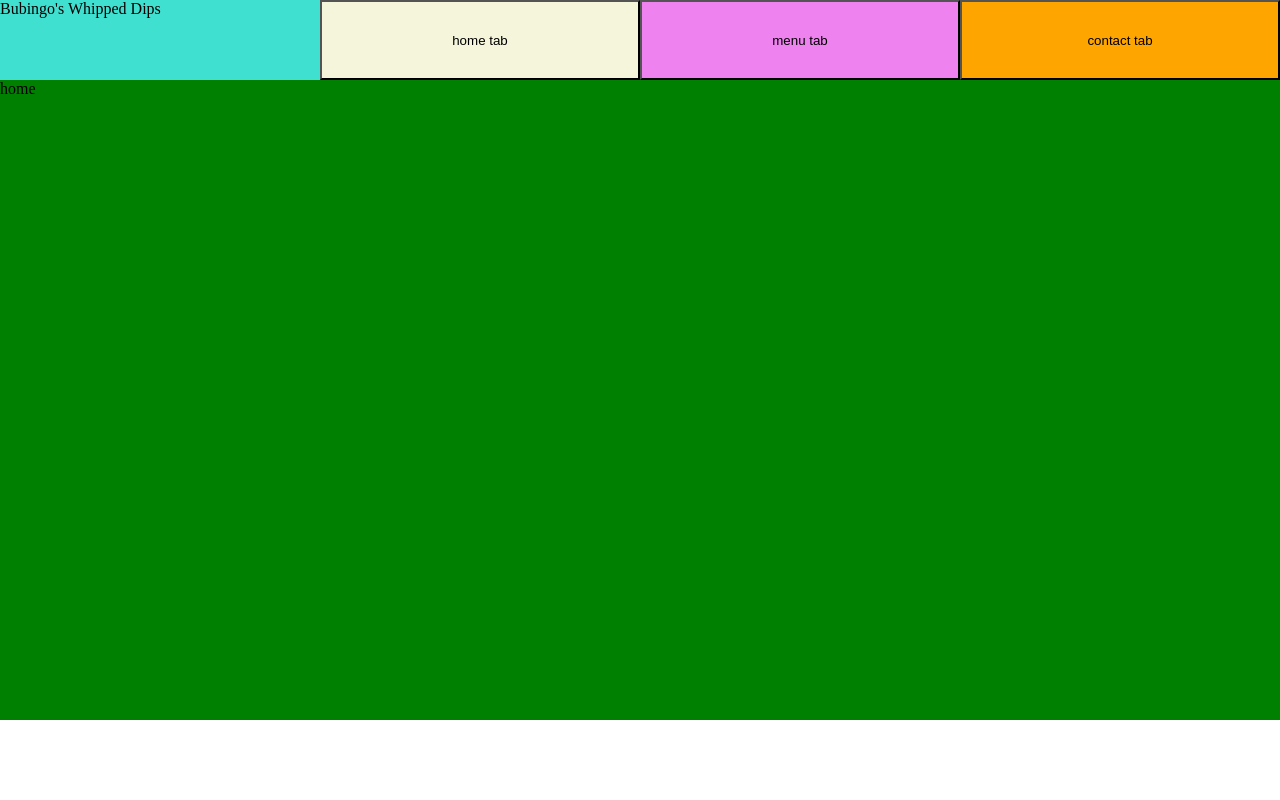
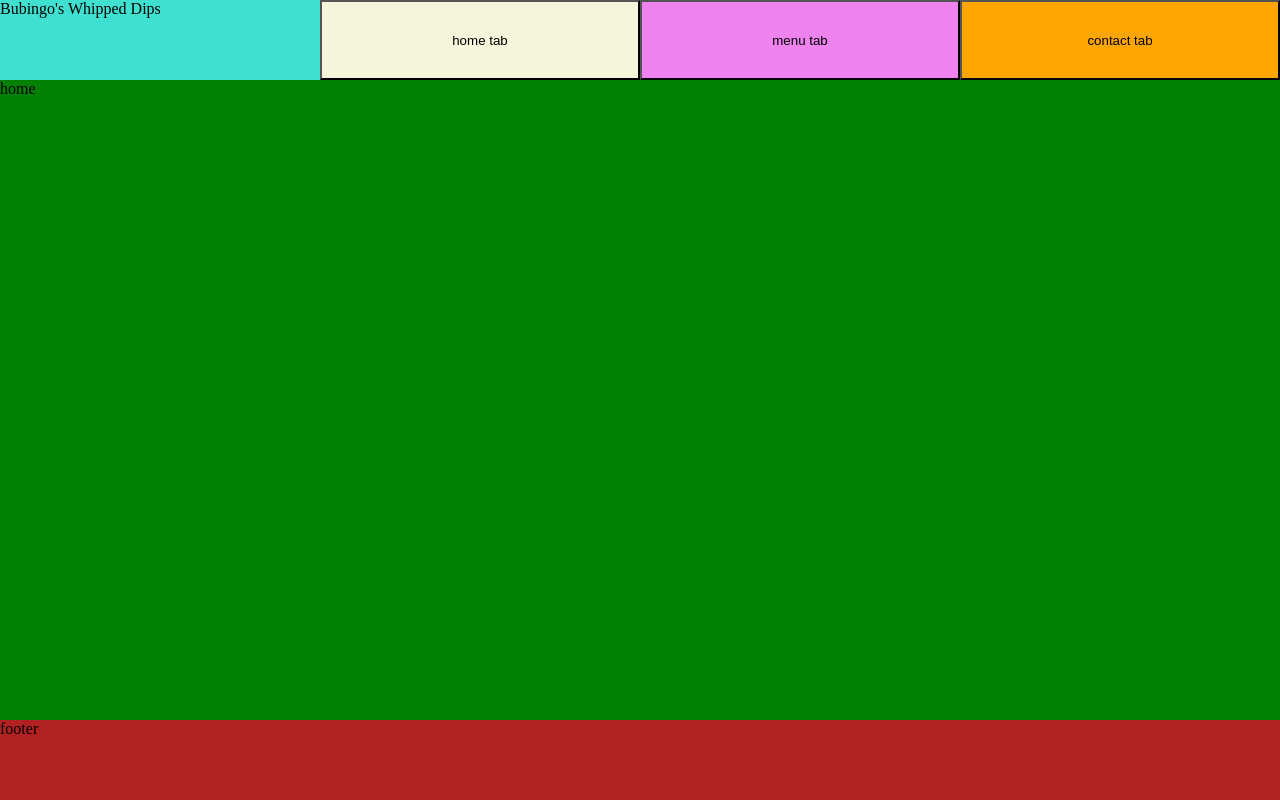
Before and after one commit to SloaneTribble/restaurant-page, a website built with webpack: page dist/index.html in a window 1280 px wide. Built offline with nearby package versions, Linux system fonts and the light colour scheme.

Commit message:
Add footer

```diff
--- /dev/null
+++ b/src/footer.js
@@ -0,0 +1,9 @@
+function footer(){
+    const footer = document.createElement('div');
+    footer.classList.add('footer');
+    footer.textContent = 'footer';
+
+    return footer;
+}
+
+export {footer};
--- a/src/index.js
+++ b/src/index.js
@@ -5,6 +5,7 @@ import {mainContent} from './main-content.js';
 import {homeMaker} from './home.js';
 import {menu} from './menu.js';
 import {contact} from './contact';
+import {footer} from './footer';
 import waluigi from './images/waluigi.jpeg';
 
 // contentBody contains everything on the page
@@ -22,6 +23,9 @@ contentBody.appendChild(mainContentContainer);
 
 mainContentContainer.appendChild(homeMaker());
 
+contentBody.appendChild(footer());
+
+// Tabs will clear mainContentContainer and replace with relevant section material
 
 const homeButton = document.querySelector(".home-tab");
 homeButton.addEventListener("click", ()=>{
--- a/src/style.css
+++ b/src/style.css
@@ -41,6 +41,7 @@ body{
 
 .main-content{
     display: flex;
+    flex-direction: column;
     background-color: darksalmon;
 }
 
@@ -64,3 +65,10 @@ body{
     height: 100%;
     width: 100%;
 }
+
+.footer{
+    background-color: firebrick;
+    flex: 1;
+    height: 100%;
+    width: 100%;
+}
```
Also changed, not shown: dist/bundle.js, src/header.js (line endings or trailing spaces), 1 other file.
